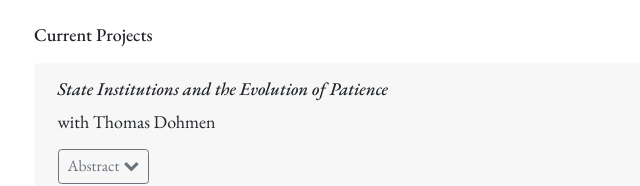
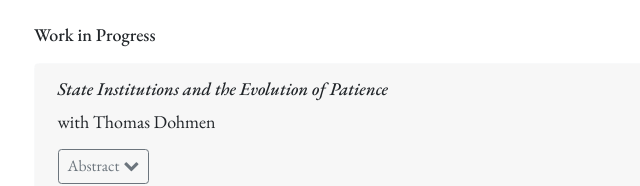
Before and after one commit to thomas-neuber/thomas-neuber.github.io, a plain HTML site: page index.html in a window 1280 px wide. Shown: the part 1202-1388 px from the top of the page, 435-1075 px from the left. Drawn offline with nearby package versions, Linux system fonts and the light colour scheme.

Commit message:
Set subsection name to Work in Progress

```diff
--- a/index.html
+++ b/index.html
@@ -293,7 +293,7 @@ We find that subjects' decisions are biased towards the normative principles ali
     <div class="mt-3 mb-4">
 
             <div>
-                <h3>Current Projects</h3>
+                <h3>Work in Progress</h3>
             </div>
 
         <div>
```
